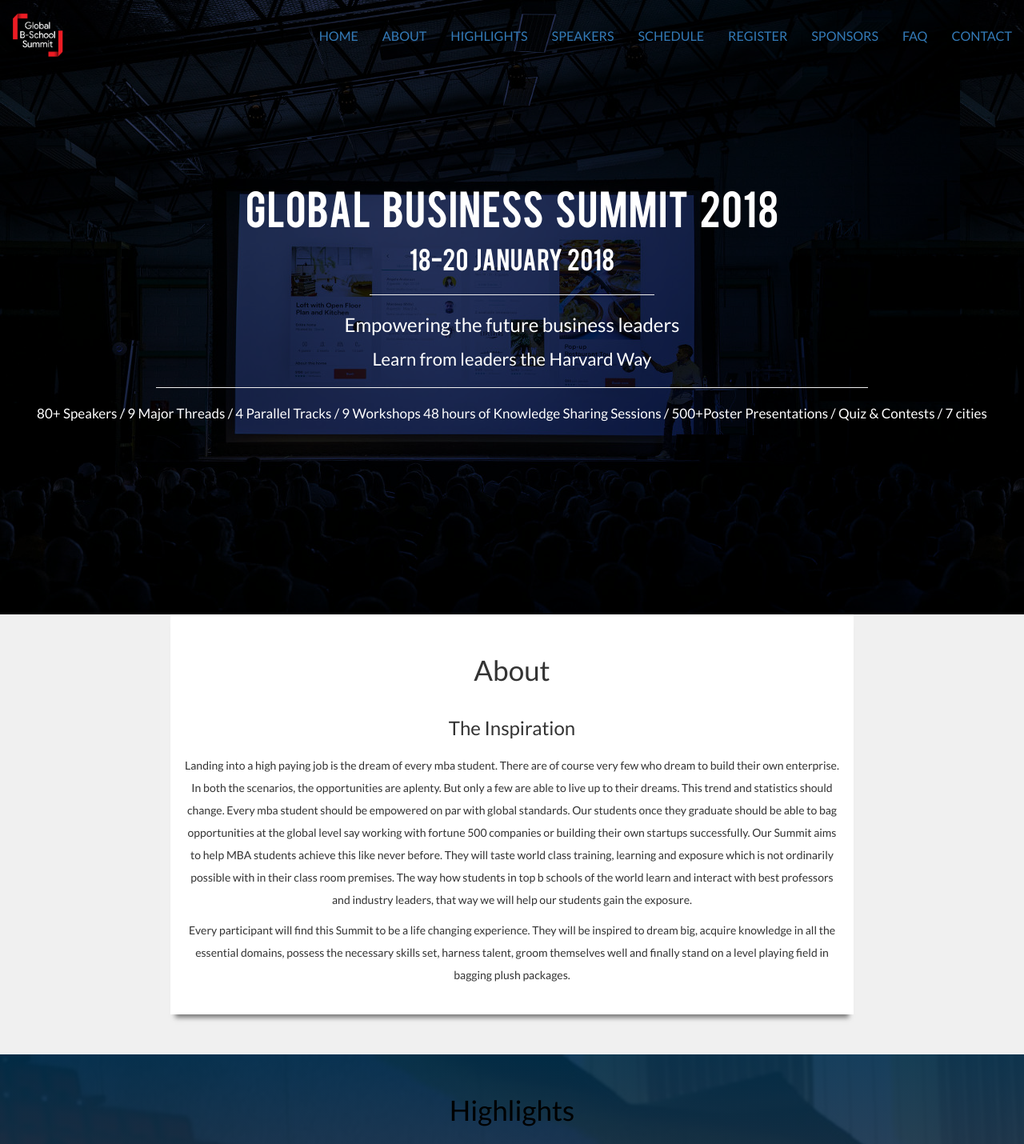
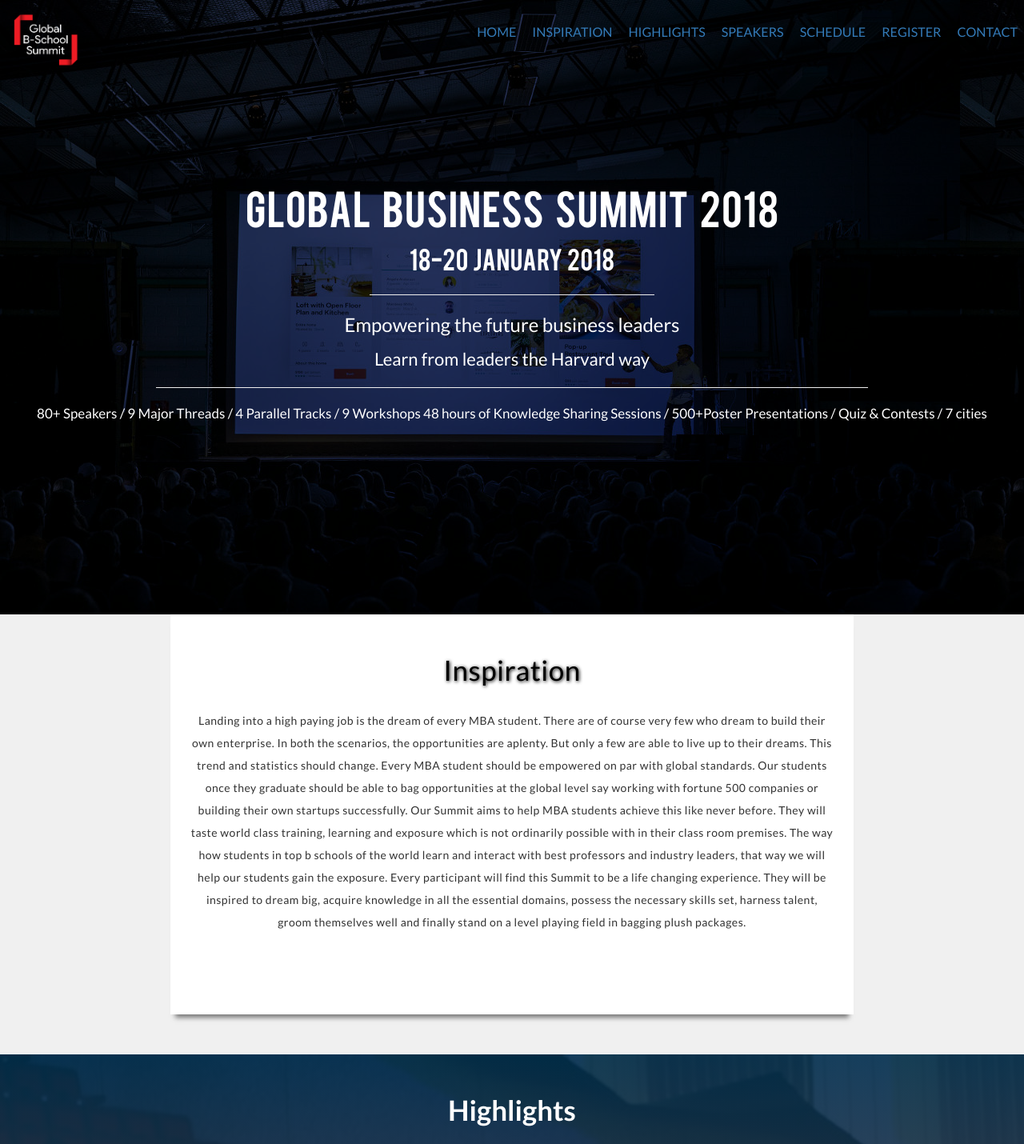
Before and after one commit to lakshey001/Website-Summit, a plain HTML site: page index.html in a window 1280 px wide. Shown: the top 1430 px of the page at 80% size. Drawn offline with nearby package versions, Linux system fonts and the light colour scheme.

Commit message:
updates done

```diff
--- a/css/style.css
+++ b/css/style.css
@@ -7,13 +7,26 @@
 div{
       font-family: 'lato', arial;
 }
+.img-1{
+    height: 80px;
+    width: 95px;
+      margin-top: -25px;
+     margin-left: -5px;
+}
+
+.img-2{
+    height: 68px;
+    width: 75px;
+
+     margin-left: -5px;
+}
 
 ::-webkit-scrollbar {
     width: 5px;
 }
 
 ::-webkit-scrollbar-track {
-    background-color: #555;
+    background-color: black;
 }
 
 ::-webkit-scrollbar-thumb {
@@ -30,6 +43,12 @@ body{
     margin-bottom: 10px;
 
 }
+.about-text{
+    line-height: 19px;
+    letter-spacing: 0.5px;
+
+}
+
  @font-face {
     font-family: "BEBAS";
     src: url("../font/BEBAS.ttf");
@@ -46,6 +65,10 @@ body{
     color: white;
     text-transform: uppercase;
 
+
+}
+.navi{
+    display: none;
 }
 .img-high-3{
 height: 200px;
@@ -69,6 +92,7 @@ width: 200px;
     padding-top: 5px;
     box-shadow: -3px -1px 3px 0px black;
     font-size: 1em;
+    display: block;
 }
 
 #home{
@@ -118,6 +142,9 @@ section{
 .register{
     float: none;
     margin:0 auto;
+}
+.nav>li>a{
+    padding: 10px 8px 10px 12px;
 }
 #register{
     margin-bottom: 40px;
--- a/index.html
+++ b/index.html
@@ -26,19 +26,17 @@
                             <span class="icon-bar"></span>
                         </button>
                         <span class="navbar-brand">
-                            <a href="#home"><img src="images/logo.png" height="68px" width="75px" style="margin-top: -25px; margin-left: -5px;"></a>
+                            <a href="#home"><img src="images/logo.png" class="img-1" style="margin-top: -25px; margin-left: -5px;"></a>
                         </span>
                     </div>
                     <div class="collapse navbar-collapse" id="mynav">
                         <ul class="nav navbar-nav navbar-right">
                             <li class="active"><a href="#home">Home</a></li>
-                            <li><a href="#about">About</a></li>
+                            <li><a href="#about">Inspiration</a></li>
                               <li><a href="#highlights">Highlights</a></li>
                             <li><a href="#speakers">Speakers</a></li>
                             <li><a href="#schedule">Schedule</a></li>
                             <li><a href="#register">Register</a></li>
-                            <li><a href="#sponsors">Sponsors</a></li>
-                             <li><a href="#FAQ">FAQ</a></li>
                             <li><a href="#contact">Contact</a></li>
                         </ul>
                     </div>
@@ -50,7 +48,7 @@
                      <p  class="date">18-20 &nbsp;JANUARY &nbsp;2018</p>
                      <hr  width="30%">
                     <p class="head-3">Empowering the future business leaders </p>
-                    <p class="head-4">Learn from leaders the Harvard Way</p>
+                    <p class="head-4">Learn from leaders the Harvard way</p>
 
                     <hr width="75%">
                     <p class="data">80+ Speakers / 9 Major Threads / 4 Parallel Tracks / 9 Workshops
@@ -64,14 +62,12 @@
                     <div class="row">
                         <div class="col-sm-8 col-md-offset-2 paper about-text">
                             <div class="text-center">
-                                <h2>About</h2>
+                                <h2 style="color: black;
+    text-shadow: 1px 1px 4px #000000;" >Inspiration</h2>
 
-                            <h3 class="margin-bottom-20" >The Inspiration</h3>
-                            <p>
-                                Landing into a high paying job is the dream of every mba student. There are of course very few who dream to build their own enterprise. In both the scenarios, the opportunities are aplenty. But only a few are able to live up to their dreams. This trend and statistics should change. Every mba student should be empowered on par with global standards. Our students once they graduate should be able to bag opportunities at the global level say working with fortune 500 companies or building their own startups successfully. Our Summit aims to help MBA students achieve this like never before. They will taste world class training, learning and exposure which is not ordinarily possible with in their class room premises. The way how students in top b schools of the world learn and interact with best professors and industry leaders, that way we will help our students gain the exposure.
+                            <p align="center" style="margin:0 10px 0 10px;" >
+                                Landing into a high paying job is the dream of every MBA student. There are of course very few who dream to build their own enterprise. In both the scenarios, the opportunities are aplenty. But only a few are able to live up to their dreams. This trend and statistics should change. Every MBA student should be empowered on par with global standards. Our students once they graduate should be able to bag opportunities at the global level say working with fortune 500 companies or building their own startups successfully. Our Summit aims to help MBA students achieve this like never before. They will taste world class training, learning and exposure which is not ordinarily possible with in their class room premises. The way how students in top b schools of the world learn and interact with best professors and industry leaders, that way we will help our students gain the exposure.
 
-                            </p>
-                            <p>
                                Every participant will find this Summit to be a life changing experience. They will be inspired to dream big, acquire knowledge in all the essential domains, possess the necessary skills set, harness talent, groom themselves well and finally stand on a level playing field in bagging plush packages.
                             </p>
                         </div>
@@ -81,7 +77,7 @@
             <section class="back-high" id="highlights">
 
                 <div>
-                    <h2 class="text-center" style="color: black;">Highlights</h2>
+                    <h2 class="text-center" style="color: #fff;"><b>Highlights</b></h2>
                     <img src="images/highlight.png" class="img-responsive" style="z-index: 500;">
 
             </section>
--- a/js/script.js
+++ b/js/script.js
@@ -1,6 +1,15 @@
 $(document).scroll(function(){
-  $(".navbar").toggleClass("nav-small",$(this).scrollTop()>100);
+  $(".navbar").toggleClass("navi",$(this).scrollTop()>100);
+
+   $(".img-1").toggleClass("img-2",$(this).scrollTop()>650);
 });
+$(document).scroll(function(){
+
+   $(".navbar").toggleClass("nav-small",$(this).scrollTop()>650);
+
+});
+
+
 
 function smoothScroll(e){
     e.preventDefault();
```
